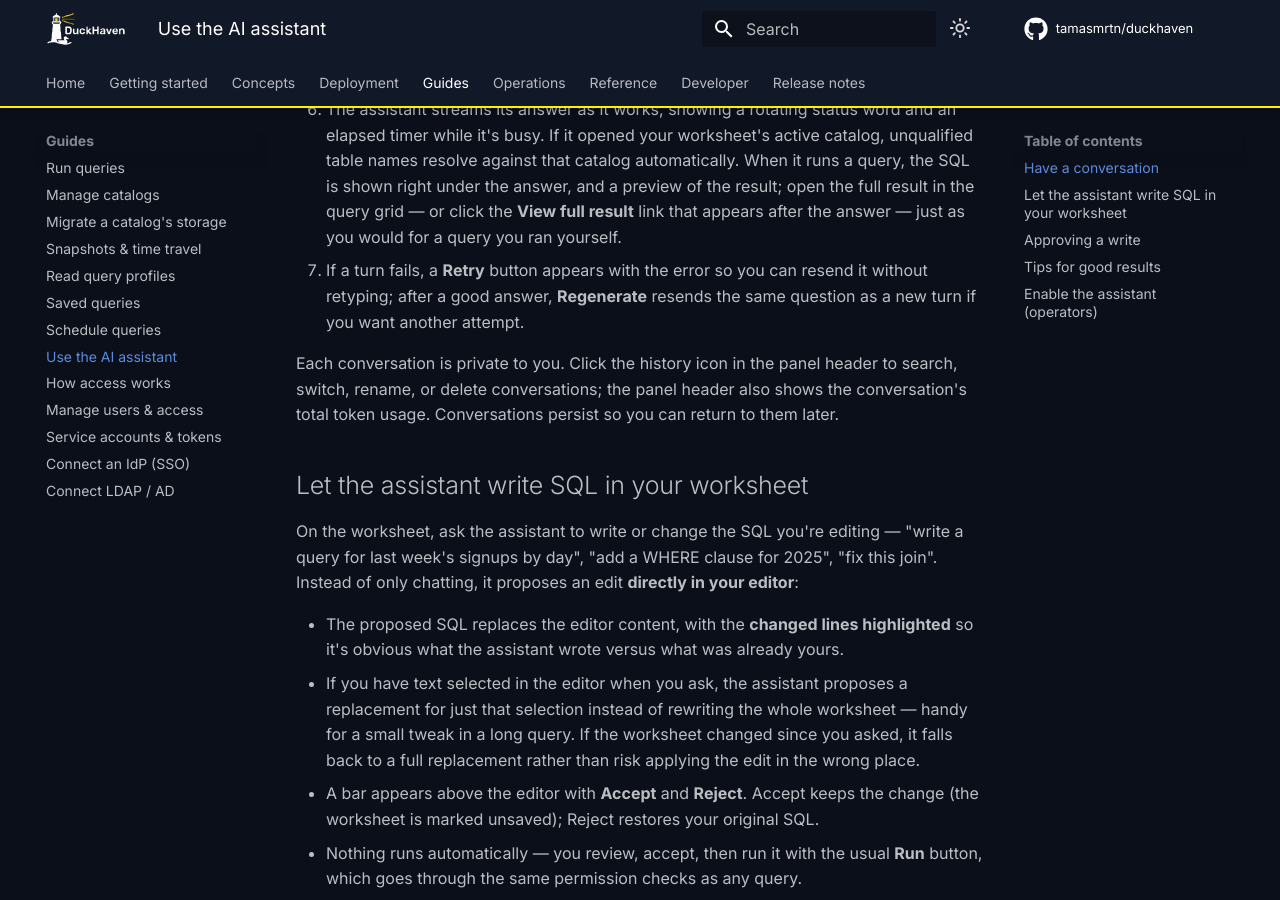
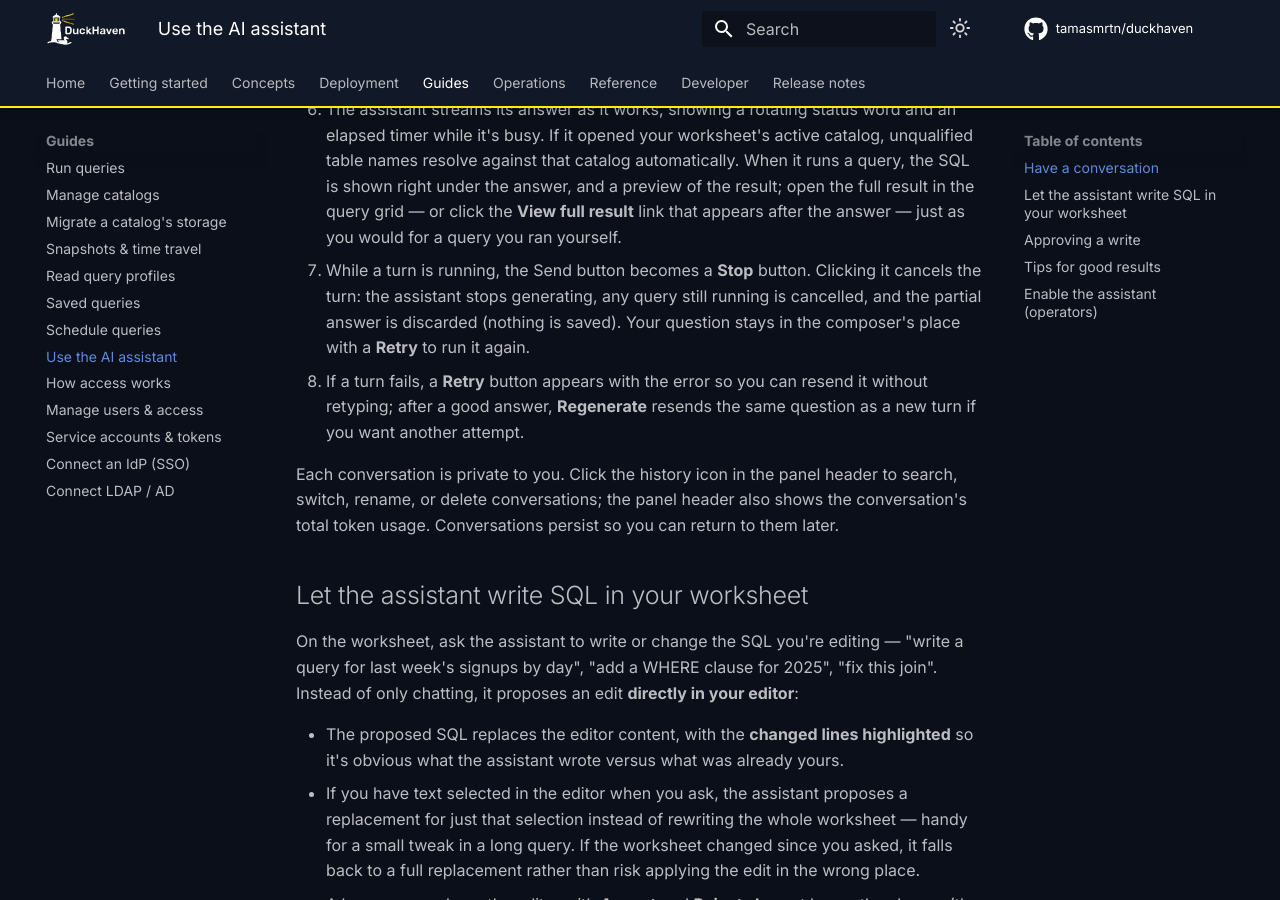
Before and after one commit to tamasmrtn/duckhaven, an MkDocs documentation site: the page built from docs/guides/using-the-assistant.md, in a window 1280 px wide and 900 px high, scrolled down 705 px. Built offline with MkDocs 1.6.1 and Material for MkDocs 9.7.7, drawn with Linux system fonts in a browser that asks for light colours; comment, search, counter and statistics services are not loaded.

Commit message:
Document real Stop behavior in the assistant guide
Describe that Stop now cancels the turn, cancels any running query, and
discards the partial answer, with Retry to run it again.

```diff
--- a/docs/guides/using-the-assistant.md
+++ b/docs/guides/using-the-assistant.md
@@ -22,7 +22,10 @@ and what it can and cannot do, see the [AI data assistant](../concepts/assistant
    it runs a query, the SQL is shown right under the answer, and a preview of the result; open the full result in the
    query grid — or click the **View full result** link that appears after the answer — just as you would for a query
    you ran yourself.
-4. If a turn fails, a **Retry** button appears with the error so you can resend it without retyping; after a good
+4. While a turn is running, the Send button becomes a **Stop** button. Clicking it cancels the turn: the assistant
+   stops generating, any query still running is cancelled, and the partial answer is discarded (nothing is saved). Your
+   question stays in the composer's place with a **Retry** to run it again.
+5. If a turn fails, a **Retry** button appears with the error so you can resend it without retyping; after a good
    answer, **Regenerate** resends the same question as a new turn if you want another attempt.
 
 Each conversation is private to you. Click the history icon in the panel header to search, switch, rename, or delete
```
